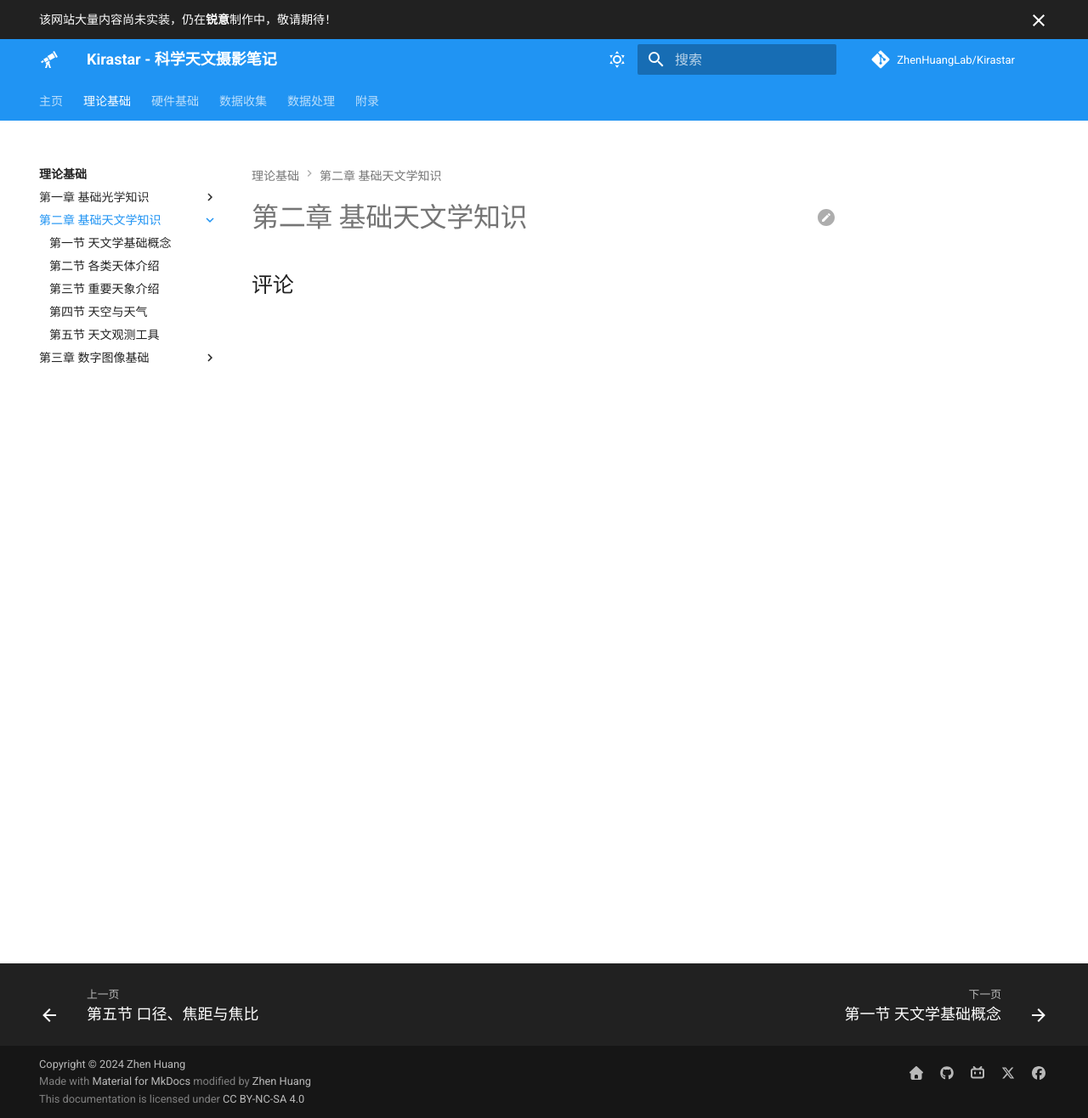
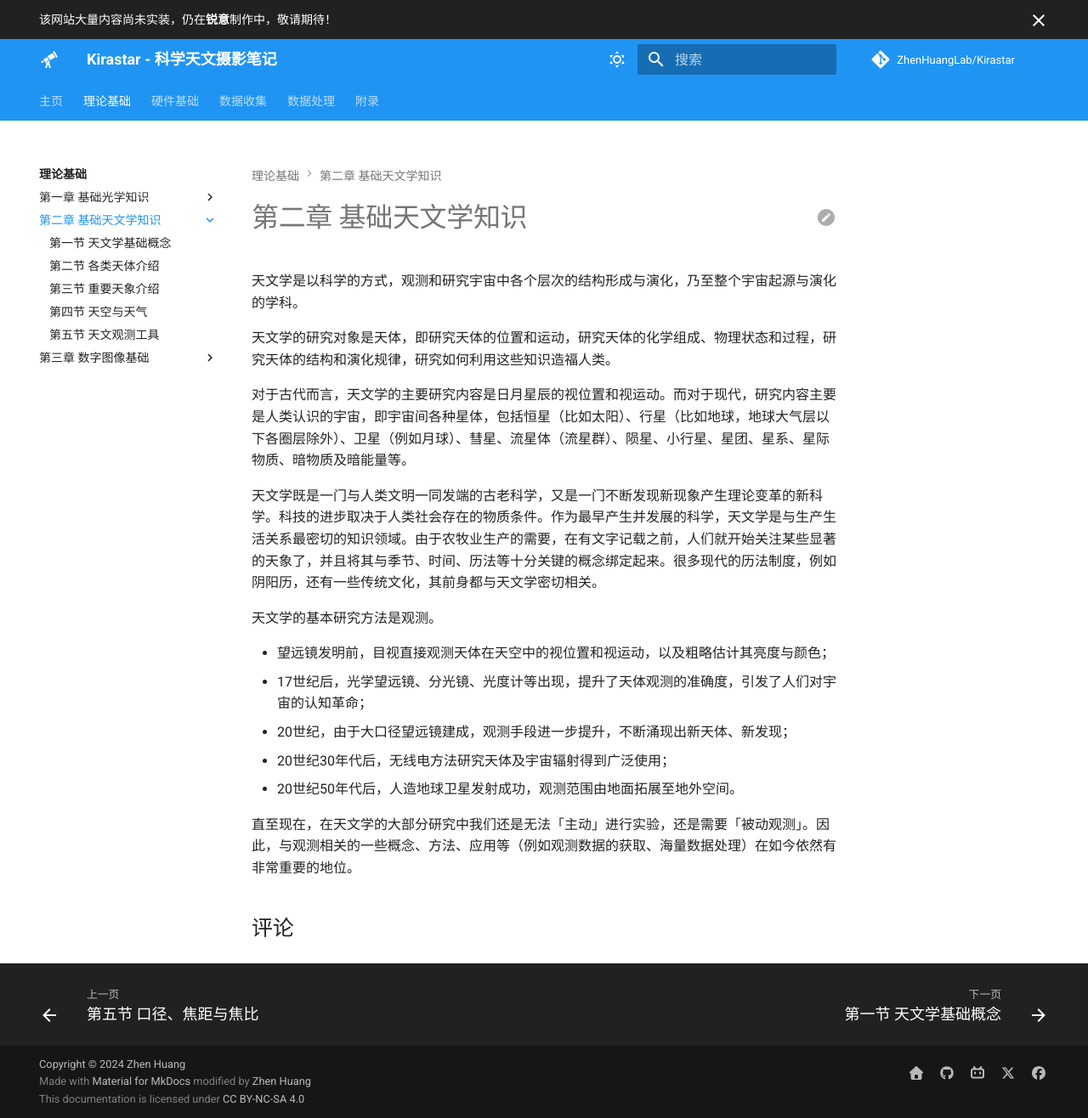
Before and after one commit to ZhenHuangLab/Kirastar, an MkDocs documentation site: the page built from docs/notes/basic-principle/chapter-2/index.md, in a window 1280 px wide and 1316 px high. Shown: the whole window at 85% size. Built offline with MkDocs 1.6.1 and Material for MkDocs 9.7.7, drawn with Linux system fonts in a browser that asks for light colours; comment, search, counter and statistics services are not loaded.

Commit message:
doc: 更新第二章引言

```diff
--- a/docs/notes/basic-principle/chapter-2/index.md
+++ b/docs/notes/basic-principle/chapter-2/index.md
@@ -3,3 +3,21 @@ comments: true
 ---
 
 # 第二章 基础天文学知识
+
+天文学是以科学的方式，观测和研究宇宙中各个层次的结构形成与演化，乃至整个宇宙起源与演化的学科。
+
+天文学的研究对象是天体，即研究天体的位置和运动，研究天体的化学组成、物理状态和过程，研究天体的结构和演化规律，研究如何利用这些知识造福人类。
+
+对于古代而言，天文学的主要研究内容是日月星辰的视位置和视运动。而对于现代，研究内容主要是人类认识的宇宙，即宇宙间各种星体，包括恒星（比如太阳）、行星（比如地球，地球大气层以下各圈层除外）、卫星（例如月球）、彗星、流星体（流星群）、陨星、小行星、星团、星系、星际物质、暗物质及暗能量等。
+
+天文学既是一门与人类文明一同发端的古老科学，又是一门不断发现新现象产生理论变革的新科学。科技的进步取决于人类社会存在的物质条件。作为最早产生并发展的科学，天文学是与生产生活关系最密切的知识领域。由于农牧业生产的需要，在有文字记载之前，人们就开始关注某些显著的天象了，并且将其与季节、时间、历法等十分关键的概念绑定起来。很多现代的历法制度，例如阴阳历，还有一些传统文化，其前身都与天文学密切相关。
+
+天文学的基本研究方法是观测。
+
+- 望远镜发明前，目视直接观测天体在天空中的视位置和视运动，以及粗略估计其亮度与颜色；
+- 17世纪后，光学望远镜、分光镜、光度计等出现，提升了天体观测的准确度，引发了人们对宇宙的认知革命；
+- 20世纪，由于大口径望远镜建成，观测手段进一步提升，不断涌现出新天体、新发现；
+- 20世纪30年代后，无线电方法研究天体及宇宙辐射得到广泛使用；
+- 20世纪50年代后，人造地球卫星发射成功，观测范围由地面拓展至地外空间。
+
+直至现在，在天文学的大部分研究中我们还是无法「主动」进行实验，还是需要「被动观测」。因此，与观测相关的一些概念、方法、应用等（例如观测数据的获取、海量数据处理）在如今依然有非常重要的地位。
```
